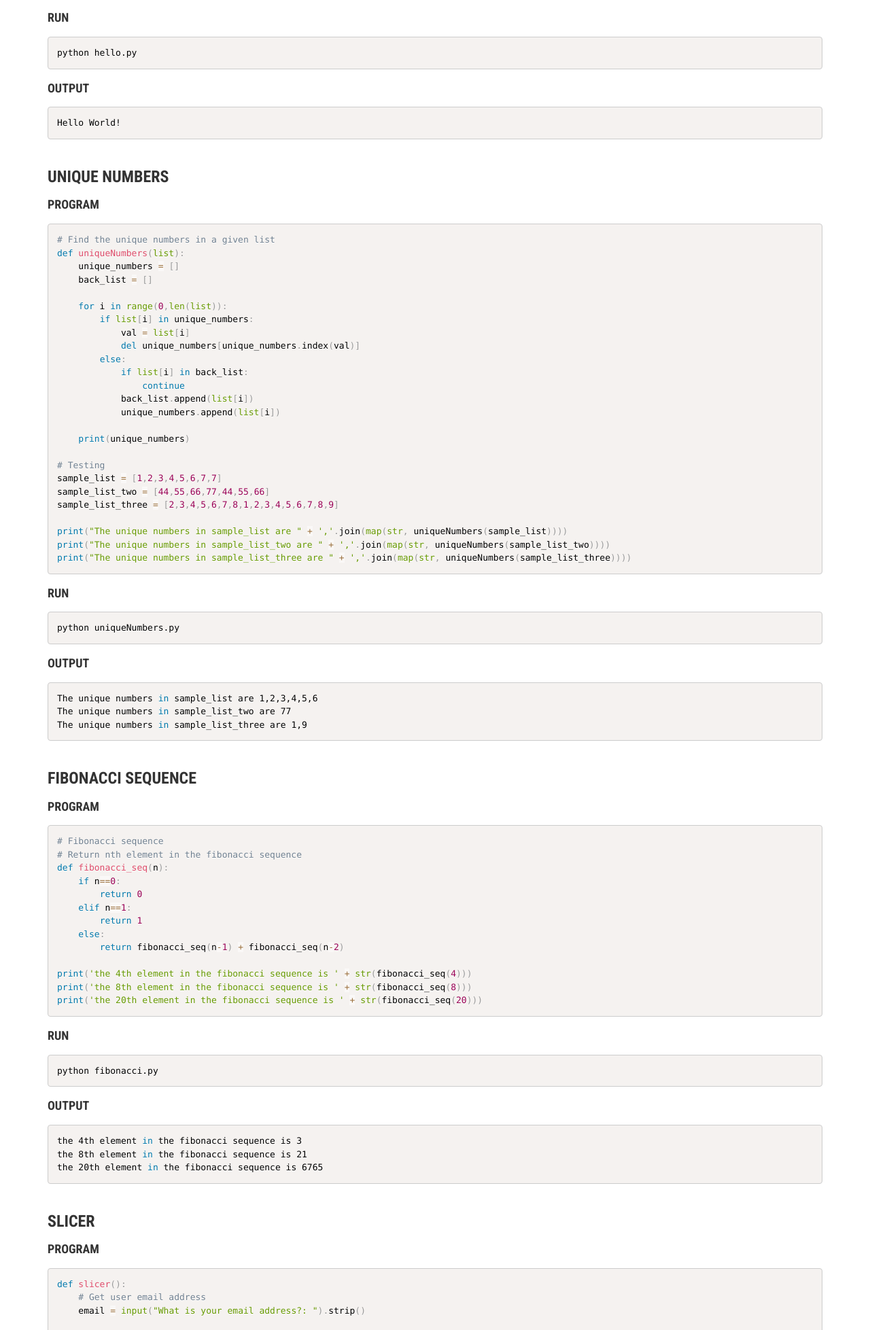
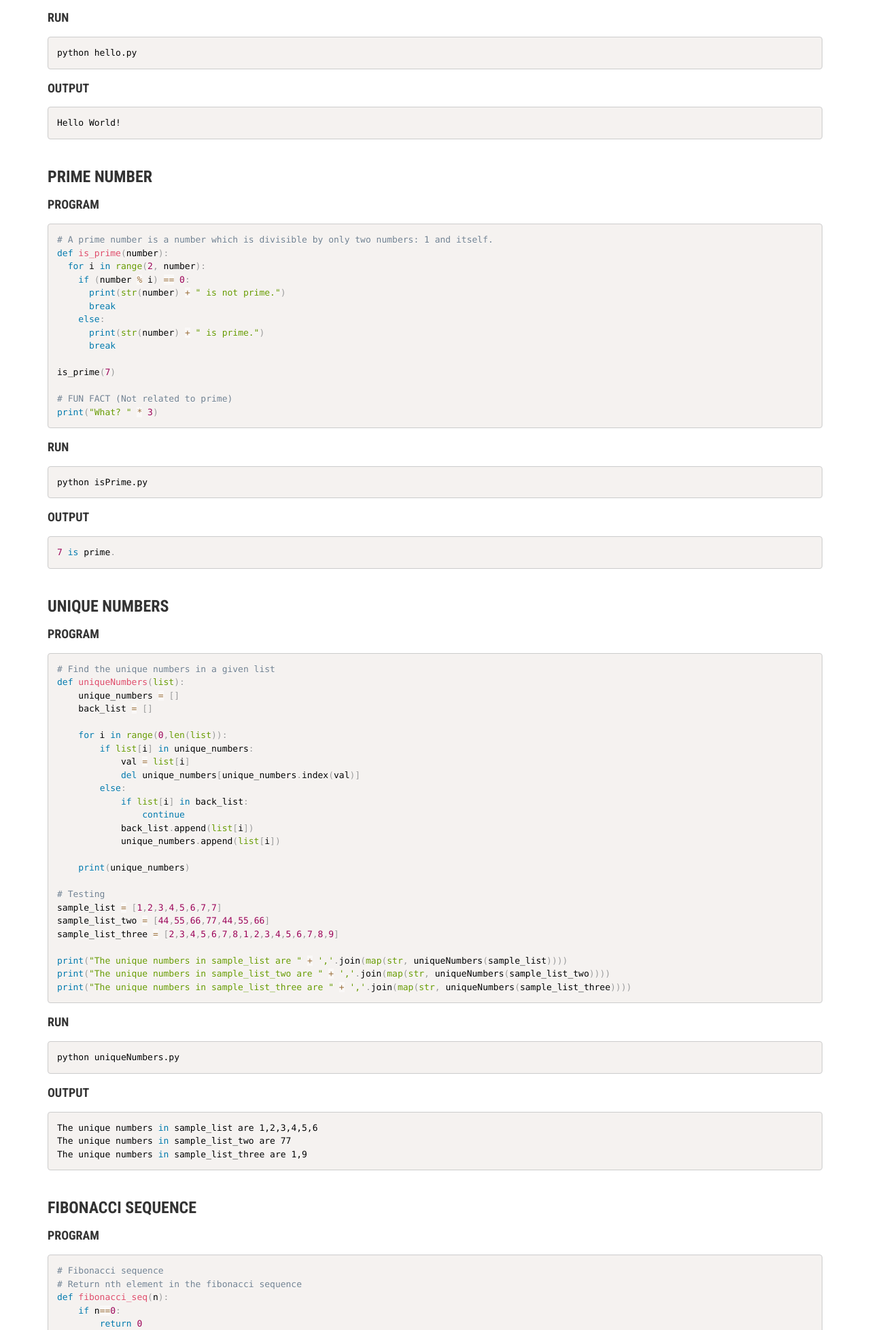
Before and after one commit to nabilrhman/WikiPython, a PHP site: page /sample.php in a window 1280 px wide. Shown: the part 584-2541 px from the top of the page at 68% size. Run offline with PHP 8.4, Linux system fonts and the light colour scheme; some web fonts are replaced.

Commit message:
Add isPrime.py in sample.php

```diff
--- a/comparison.php
+++ b/comparison.php
@@ -283,7 +283,7 @@ lift_off(whale) # Throws the error 'Whale' object has no attribute 'fly'
 
 
                 </div>
-                </div>
+
             </div>
 
         </div>
--- a/sample.php
+++ b/sample.php
@@ -67,7 +67,7 @@
 <section class="company-description">
     <div class="container">
         <div class="row" style="margin-bottom: 24px !important;">
-            <div class="col-md-6">
+            <div class="col-md-6 wow fadeInUp" data-wow-delay=".3s" data-wow-duration="500ms">
 
 
                 <a href="#basic" class="btn btn-primary btn-lg page-scroll">BASIC</a>
@@ -103,6 +103,48 @@ print("Hello World!")</code></pre>
                     <p>
                     <pre class="wow fadeInUp" data-wow-delay=".5s" data-wow-duration="500ms"><code
                                 class="language-python">Hello World!</code></pre>
+                    </p>
+
+                    <!--
+                    ==================================================
+                        isPrime.py
+                    ================================================== -->
+                    <h3 class="subtitle wow fadeInUp h3WithPaddingExtended" data-wow-delay=".3s" data-wow-duration="500ms">
+                        Prime Number
+                    </h3>
+                    <h4 class="subtitle wow fadeInUp" data-wow-delay=".3s" data-wow-duration="500ms">
+                        Program
+                    </h4>
+                    <p>
+                    <pre class="wow fadeInUp" data-wow-delay=".5s" data-wow-duration="500ms"><code
+                                class="language-python"># A prime number is a number which is divisible by only two numbers: 1 and itself.
+def is_prime(number):
+  for i in range(2, number):
+    if (number % i) == 0:
+      print(str(number) + " is not prime.")
+      break
+    else:
+      print(str(number) + " is prime.")
+      break
+
+is_prime(7)
+
+# FUN FACT (Not related to prime)
+print("What? " * 3)</code></pre>
+                    </p>
+                    <h4 class="subtitle wow fadeInUp h4WithPadding" data-wow-delay=".3s" data-wow-duration="500ms">
+                        Run
+                    </h4>
+                    <p>
+                    <pre class="wow fadeInUp" data-wow-delay=".5s" data-wow-duration="500ms"><code
+                                class="language-bash">python isPrime.py</code></pre>
+                    </p>
+                    <h4 class="subtitle wow fadeInUp h4WithPadding" data-wow-delay=".3s" data-wow-duration="500ms">
+                        Output
+                    </h4>
+                    <p>
+                    <pre class="wow fadeInUp" data-wow-delay=".5s" data-wow-duration="500ms"><code
+                                class="language-python">7 is prime.</code></pre>
                     </p>
 
                     <!--
```
